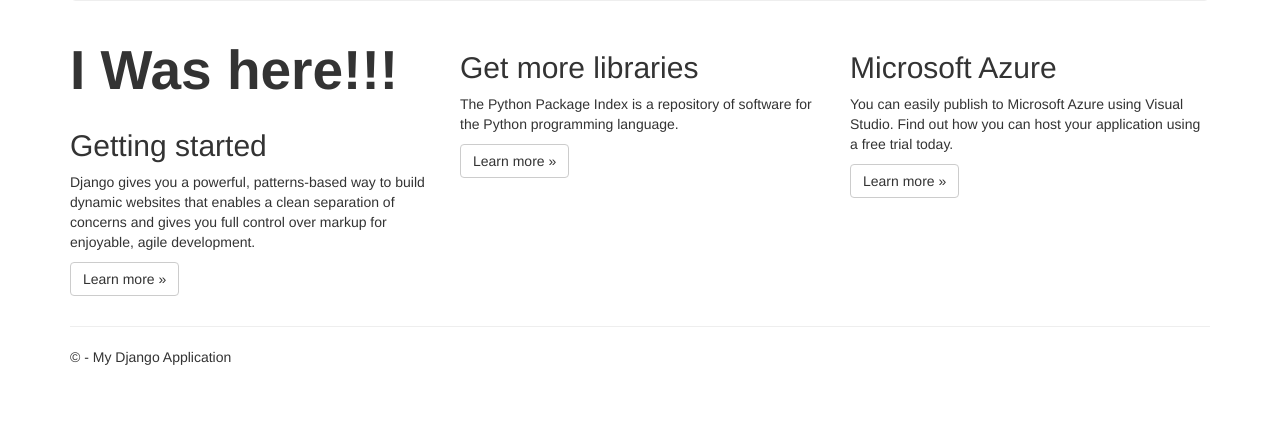
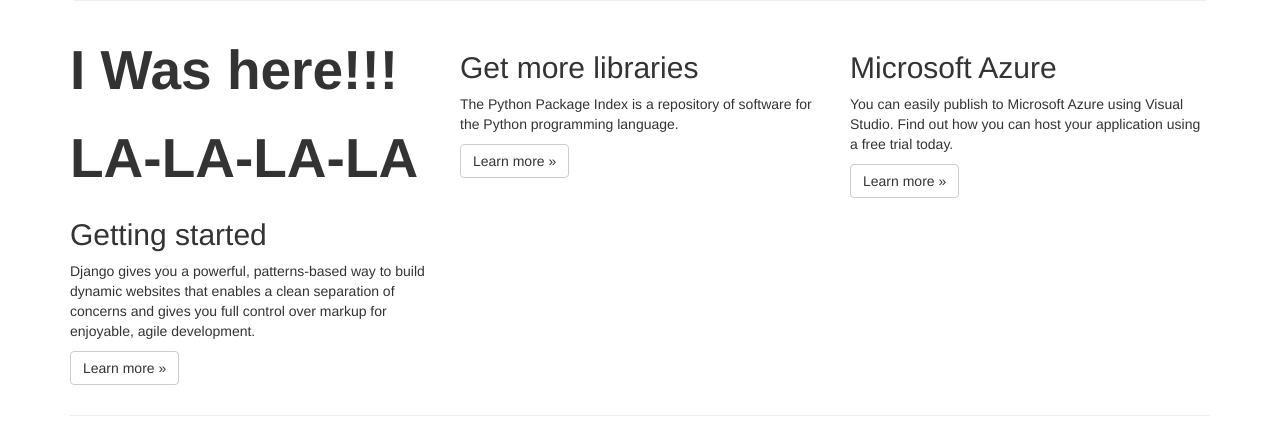
Before and after one commit to TestAlexey/Test1, a Django app: template DjangoWebProject3/app/templates/app/index.html in a window 1280 px wide. Shown: the part 361-799 px from the top of the page. Before the commit the page ends 726 px from the top, so only its background shows below. Run offline with Django 3.2, Linux system fonts and the light colour scheme; the template is opened without the code that fills it, so the values that code supplies are empty; some libraries are stand-ins or nearby versions.

Commit message:
Commit test 111

```diff
--- a/DjangoWebProject3/app/templates/app/index.html
+++ b/DjangoWebProject3/app/templates/app/index.html
@@ -11,6 +11,7 @@
 <div class="row">
     <div class="col-md-4">
         <p style="font-weight: bold; font-size: 55px;">I Was here!!!</p>
+        <p style="font-weight: bold; font-size: 55px;">LA-LA-LA-LA</p>
         <h2>Getting started</h2>
         <p>
             Django gives you a powerful, patterns-based way to build dynamic websites that
```
